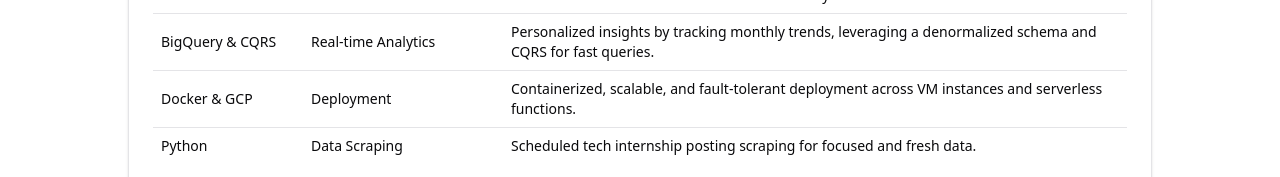
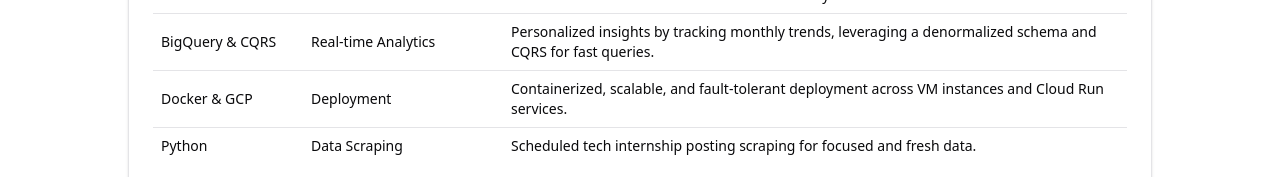
Before and after one commit to skarokin/portfolio-rehaul, a SvelteKit app: page /projects in a window 1280 px wide. Shown: the part 507-684 px from the top of the page. Built offline with nearby package versions, Linux system fonts and the light colour scheme.

Commit message:
resume, copium

```diff
--- a/src/routes/projects/+page.svelte
+++ b/src/routes/projects/+page.svelte
@@ -42,7 +42,7 @@
                 {
                     tech: "Docker & GCP",
                     purpose: "Deployment",
-                    results: "Containerized, scalable, and fault-tolerant deployment across VM instances and serverless functions.",
+                    results: "Containerized, scalable, and fault-tolerant deployment across VM instances and Cloud Run services."
                 },
                 {
                     tech: "Python",
--- a/src/routes/resume/+page.svelte
+++ b/src/routes/resume/+page.svelte
@@ -6,7 +6,7 @@
 
 <div class="container flex flex-col items-start gap-2">
     <h1 class="text-4xl font-bold">Resume</h1>
-    <p class="text-sm text-muted-foreground">Last updated: March 22, 2025</p>
+    <p class="text-sm text-muted-foreground">Last updated: March 23, 2025</p>
 
     <Button
         href={resume}
```
Also changed, not shown: 1 other file (tests, documents, lock files or other folders).
